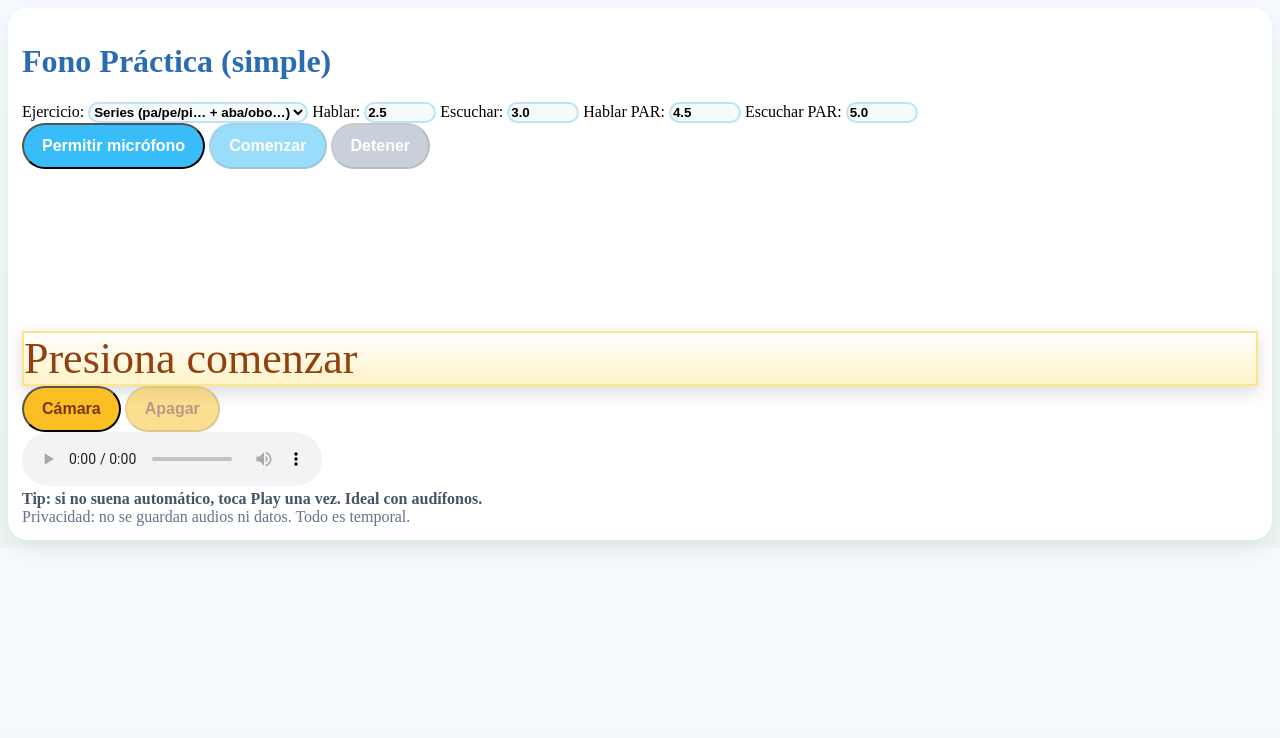
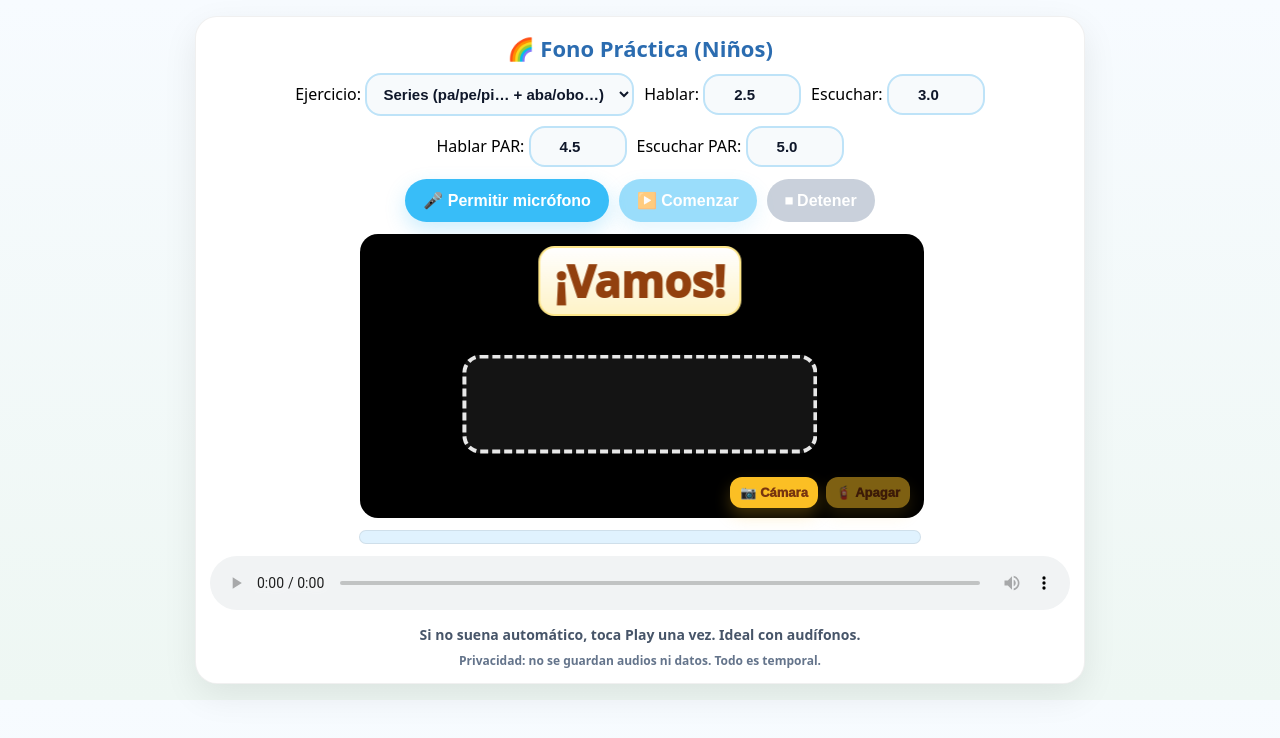
Before and after one commit to hoshkreen-sketch/fono-practica, a plain HTML site: page index.html in a window 1280 px wide. Drawn offline with Linux system fonts and the light colour scheme.

Commit message:
Update index.html

```diff
--- a/index.html
+++ b/index.html
@@ -3,102 +3,211 @@
 <head>
 <meta charset="utf-8">
 <meta name="viewport" content="width=device-width, initial-scale=1">
-<meta name="theme-color" content="#111111">
+<meta name="theme-color" content="#38bdf8">
 <link rel="manifest" href="manifest.json">
 <link rel="apple-touch-icon" href="icons/icon-192.png">
-<title>Fono Práctica</title>
+<title>Fono Práctica (Niños)</title>
 
 <style>
-  /* ===== MODO NIÑOS ===== */
-body {
+  /* ===== ESTILO NIÑOS ===== */
+  body{
+    font-family: system-ui, -apple-system, Segoe UI, Roboto, Arial;
     background: linear-gradient(180deg, #f7fbff, #eef7f3);
+    margin:0; padding:16px;
   }
 
-h1 {
-  color: #2b6cb0;
+  .panel{
+    max-width: 860px;
+    margin: 0 auto;
+    background:#fff;
+    border-radius: 22px;
+    padding: 14px;
+    box-shadow: 0 12px 34px rgba(0,0,0,.08);
+    border: 1px solid rgba(0,0,0,.06);
+  }
+
+  h1{
+    font-size: 22px;
+    margin: 2px 0 10px;
+    text-align:center;
+    color:#2b6cb0;
     font-weight: 900;
   }
 
-.panel {
-  background: #ffffff;
-  border-radius: 20px;
-  padding: 14px;
-  box-shadow: 0 10px 30px rgba(0,0,0,.08);
+  .row{
+    display:flex;
+    gap:10px;
+    justify-content:center;
+    flex-wrap:wrap;
+    margin: 10px 0;
+    align-items:center;
   }
 
-/* Inputs y select */
-input, select {
+  input, select{
+    padding:10px 12px;
     border-radius: 16px;
-  border: 2px solid #bee3f8;
-  background: #f7fafc;
-  font-weight: 600;
+    border:2px solid #bee3f8;
+    background:#f7fafc;
+    text-align:center;
+    font-size:15px;
+    font-weight: 700;
+    color:#0f172a;
   }
 
-/* Botones grandes y amigables */
-button {
+  .controls{
+    display:flex;
+    gap:10px;
+    justify-content:center;
+    flex-wrap:wrap;
+    margin: 12px 0;
+  }
+
+  button{
     font-size: 16px;
     padding: 12px 18px;
     border-radius: 999px;
-  font-weight: 800;
-  background: #38bdf8;
-  color: #ffffff;
+    border:none;
+    font-weight: 900;
+    background:#38bdf8;
+    color:#fff;
+    box-shadow: 0 8px 20px rgba(56,189,248,.25);
   }
 
-button.secondary {
-  background: #94a3b8;
+  button.secondary{
+    background:#94a3b8;
+    box-shadow:none;
   }
 
-button:disabled {
-  opacity: .5;
+  button:disabled{ opacity:.5; }
+
+  /* Cámara */
+  .camShell{
+    position: relative;
+    max-width: 560px;
+    margin: 10px auto 0;
+  }
+
+  video{
+    width:100%;
+    display:block;
+    border-radius: 18px;
+    border: 2px solid rgba(0,0,0,.08);
+    background:#000;
+    transform: scaleX(-1); /* espejo */
   }
 
   /* Palabra sobre la cámara */
-.overlayWord {
+  .overlayWord{
+    position:absolute;
+    left:50%;
+    top:12px;
+    transform:translateX(-50%);
     background: linear-gradient(180deg, #fff, #fef3c7);
     border: 2px solid #fde68a;
+    border-radius: 16px;
+    padding: 10px 14px;
+    font-weight: 1000;
     font-size: 44px;
-  color: #92400e;
-  box-shadow: 0 6px 18px rgba(0,0,0,.15);
+    line-height: 1.05;
+    text-align:center;
+    max-width: 92%;
+    word-break: break-word;
+    color:#92400e;
+    box-shadow: 0 8px 18px rgba(0,0,0,.14);
+    backdrop-filter: blur(6px);
+    animation: pop .35s ease-out;
   }
 
-/* Marco boca más amable */
-.mouthGuide {
-  border: 4px dashed rgba(255,255,255,.9);
-  background: rgba(255,255,255,.08);
+  @keyframes pop{
+    0%{ transform:translateX(-50%) scale(.85); opacity:0; }
+    70%{ transform:translateX(-50%) scale(1.06); opacity:1; }
+    100%{ transform:translateX(-50%) scale(1); }
   }
 
-/* Barra de progreso */
-.progressWrap {
+  /* Marco guía de boca */
+  .mouthGuide{
+    position:absolute;
+    left:50%;
+    top:60%;
+    transform: translate(-50%, -50%);
+    width: 62%;
+    height: 32%;
+    border: 4px dashed rgba(255,255,255,.9);
+    border-radius: 18px;
+    background: rgba(255,255,255,.08);
+    box-shadow: 0 0 0 2px rgba(0,0,0,.15), 0 10px 30px rgba(0,0,0,.25);
+    pointer-events:none;
+  }
+
+  /* Botones mini sobre cámara */
+  .camBtns{
+    position:absolute;
+    right:10px;
+    bottom:10px;
+    display:flex;
+    gap:8px;
+  }
+
+  .mini{
+    font-size: 13px !important;
+    padding: 8px 10px !important;
+    border-radius: 12px !important;
+    background:#fbbf24 !important;
+    color:#78350f !important;
+    font-weight: 1000 !important;
+    box-shadow: 0 8px 16px rgba(251,191,36,.25) !important;
+  }
+
+  /* Diferencias resaltadas */
+  .sep{ opacity:.55; padding:0 10px; font-weight:900; }
+  .diff{
+    text-decoration: underline;
+    text-decoration-thickness: 4px;
+    text-underline-offset: 4px;
+    padding: 0 2px;
+    border-radius: 8px;
+    background: rgba(239,68,68,.12);
+  }
+
+  /* Progreso */
+  .progressWrap{
+    max-width: 560px;
+    margin: 12px auto 0;
+    border: 1px solid rgba(0,0,0,.08);
+    border-radius: 999px;
+    overflow: hidden;
+    height: 12px;
     background: #e0f2fe;
   }
-
-.progressBar {
+  .progressBar{
+    height: 100%;
+    width: 0%;
     background: linear-gradient(90deg, #22c55e, #4ade80);
+    transition: width .08s linear;
   }
 
-/* Botones mini cámara */
-.mini {
-  background: #fbbf24 !important;
-  color: #78350f !important;
-  font-weight: 800;
+  audio{ width:100%; margin-top:12px; }
+
+  .info{
+    text-align:center;
+    color:#475569;
+    margin-top:10px;
+    font-size:14px;
+    font-weight: 700;
   }
-
-/* Textos */
-.info {
-  color: #475569;
+  .small{
+    text-align:center;
+    color:#64748b;
+    font-size:12px;
+    margin-top:8px;
     font-weight: 600;
   }
-
-.small {
-  color: #64748b;
-}
-
 </style>
 </head>
 
 <body>
 <div class="panel">
-  <h1>Fono Práctica (simple)</h1>
+  <h1>🌈 Fono Práctica (Niños)</h1>
 
   <div class="row">
     <label>
@@ -130,19 +239,19 @@ button:disabled {
   </div>
 
   <div class="controls">
-    <button id="perm">Permitir micrófono</button>
-    <button id="start" disabled>Comenzar</button>
-    <button id="stop" class="secondary" disabled>Detener</button>
+    <button id="perm">🎤 Permitir micrófono</button>
+    <button id="start" disabled>▶️ Comenzar</button>
+    <button id="stop" class="secondary" disabled>⏹ Detener</button>
   </div>
 
   <div class="camShell">
     <video id="cam" playsinline muted autoplay></video>
     <div class="mouthGuide" aria-hidden="true"></div>
-    <div class="overlayWord" id="wordOverlay">Presiona comenzar</div>
+    <div class="overlayWord" id="wordOverlay">¡Vamos!</div>
 
     <div class="camBtns">
-      <button id="camOn" class="mini">Cámara</button>
-      <button id="camOff" class="mini" disabled>Apagar</button>
+      <button id="camOn" class="mini">📷 Cámara</button>
+      <button id="camOff" class="mini" disabled>🧯 Apagar</button>
     </div>
   </div>
 
@@ -151,12 +260,12 @@ button:disabled {
   </div>
 
   <audio id="audio" controls></audio>
-  <div class="info" id="info">Tip: si no suena automático, toca Play una vez. Ideal con audífonos.</div>
+  <div class="info" id="info">Si no suena automático, toca Play una vez. Ideal con audífonos.</div>
   <div class="small">Privacidad: no se guardan audios ni datos. Todo es temporal.</div>
 </div>
 
 <script>
-/* PWA: registra service worker si existe */
+/* PWA service worker */
 if ("serviceWorker" in navigator) {
   window.addEventListener("load", () => {
     navigator.serviceWorker.register("./service-worker.js").catch(() => {});
@@ -202,7 +311,7 @@ function buildList(m){
   return [];
 }
 
-/* ===== UI refs ===== */
+/* ===== UI ===== */
 const infoEl = document.getElementById("info");
 const wordOverlay = document.getElementById("wordOverlay");
 const progressBar = document.getElementById("progressBar");
@@ -218,11 +327,8 @@ const btnPerm = document.getElementById("perm");
 const btnStart = document.getElementById("start");
 const btnStop  = document.getElementById("stop");
 
-/* Helpers */
 function sleep(ms){ return new Promise(r=>setTimeout(r,ms)); }
-function setProgress(pct){
-  progressBar.style.width = Math.max(0, Math.min(100, pct)) + "%";
-}
+function setProgress(p){ progressBar.style.width = Math.max(0, Math.min(100, p)) + "%"; }
 async function runProgress(totalMs){
   const start = Date.now();
   while (Date.now() - start < totalMs) {
@@ -233,7 +339,7 @@ async function runProgress(totalMs){
   setProgress(100);
 }
 
-/* Render pares: “pasa → basa” con diferencias resaltadas */
+/* Render pares “pasa → basa” con diferencias resaltadas */
 function renderPair(a, b){
   const maxLen = Math.max(a.length, b.length);
   const A = a.padEnd(maxLen, " ");
@@ -254,7 +360,7 @@ function renderPair(a, b){
   return `${aHtml}<span class="sep">→</span>${bHtml}`;
 }
 
-/* ===== Audio (WAV, iPhone compatible) ===== */
+/* ===== Audio (WAV iPhone compatible) ===== */
 let stream=null, audioCtx=null;
 let running=false, abortNow=false;
 let recSource=null, recProcessor=null;
@@ -262,24 +368,19 @@ let recSource=null, recProcessor=null;
 function stopRecorderChain(){
   try { if (recProcessor) recProcessor.disconnect(); } catch {}
   try { if (recSource) recSource.disconnect(); } catch {}
-  recProcessor = null;
-  recSource = null;
+  recProcessor = null; recSource = null;
 }
 
 async function pedirMicrofono(){
   try{
     stream = await navigator.mediaDevices.getUserMedia({
-  audio: {
-    echoCancellation: true,
-    noiseSuppression: true,
-    autoGainControl: true
-  }
+      audio: { echoCancellation:true, noiseSuppression:true, autoGainControl:true }
     });
     audioCtx = new (window.AudioContext||window.webkitAudioContext)();
-    infoEl.textContent = "Micrófono listo ✅";
+    infoEl.textContent = "✅ Micrófono listo";
     btnStart.disabled = false;
   }catch(e){
-    infoEl.textContent = "No se pudo acceder al micrófono. Revisa permisos en Safari.";
+    infoEl.textContent = "⚠️ No se pudo acceder al micrófono. Revisa permisos en Safari.";
   }
 }
 
@@ -302,6 +403,12 @@ async function grabarWav(ms){
   abortNow = false;
 
   recSource = audioCtx.createMediaStreamSource(stream);
+
+  // filtro pasa-altos suave (reduce ruido grave)
+  const hp = audioCtx.createBiquadFilter();
+  hp.type = "highpass";
+  hp.frequency.value = 120;
+
   recProcessor = audioCtx.createScriptProcessor(4096,1,1);
 
   let ch=[];
@@ -310,7 +417,8 @@ async function grabarWav(ms){
     ch.push(new Float32Array(e.inputBuffer.getChannelData(0)));
   };
 
-  recSource.connect(recProcessor);
+  recSource.connect(hp);
+  hp.connect(recProcessor);
   recProcessor.connect(audioCtx.destination); // requerido iOS
 
   for (let t = 0; t < ms; t += 50){
@@ -319,7 +427,6 @@ async function grabarWav(ms){
   }
 
   stopRecorderChain();
-
   if (abortNow || !running) return null;
 
   let len=0; for(const c of ch) len+=c.length;
@@ -330,13 +437,12 @@ async function grabarWav(ms){
 
 async function reproducir(blob){
   if (!blob) return;
-  // Reproduce y luego "libera" el audio (no se guarda)
   audioEl.src = URL.createObjectURL(blob);
   try { await audioEl.play(); }
   catch { infoEl.textContent = "Grabado ✅. Toca Play para escuchar."; }
 }
 
-/* ===== Loop principal ===== */
+/* ===== Loop ===== */
 let idx=0, list=[];
 
 async function ciclo(){
@@ -357,15 +463,15 @@ async function ciclo(){
     if(item.type === "pair"){
       talkSecs = Number(talkPairSecsEl.value || 4.5);
       listenSecs = Number(listenPairSecsEl.value || 5.0);
-      wordOverlay.innerHTML = renderPair(item.a, item.b); // ✅ siempre juntas
-      infoEl.textContent = "Di izquierda y luego derecha…";
+      wordOverlay.innerHTML = renderPair(item.a, item.b);
+      infoEl.textContent = "Di izquierda → derecha 🙂";
     } else {
       wordOverlay.textContent = item.a;
-      infoEl.textContent = "Di la palabra ahora…";
+      infoEl.textContent = "Di la palabra 🙂";
     }
 
     // GRABAR
-    infoEl.textContent = "Grabando… 🎙️";
+    infoEl.textContent = "🎙️ Grabando…";
     setProgress(0);
     const talkMs = Math.round(talkSecs * 1000);
     const progressTask = runProgress(talkMs);
@@ -376,13 +482,12 @@ async function ciclo(){
     if (!wav) break;
 
     // ESCUCHAR
-    infoEl.textContent = "Escuchando tu voz ▶️";
+    infoEl.textContent = "▶️ Escuchando tu voz";
     setProgress(0);
     await reproducir(wav);
 
     const listenMs = Math.round(listenSecs * 1000);
     await runProgress(listenMs);
-
     if (!running || abortNow) break;
 
     idx++;
@@ -391,7 +496,7 @@ async function ciclo(){
 
   stopRecorderChain();
   setProgress(0);
-  infoEl.textContent = "Detenido.";
+  infoEl.textContent = "⏹ Detenido";
   btnStop.disabled = true;
   btnStart.disabled = false;
 }
@@ -401,7 +506,7 @@ btnPerm.onclick = pedirMicrofono;
 
 btnStart.onclick = async () => {
   if(!stream || !audioCtx){
-    infoEl.textContent = "Primero pulsa 'Permitir micrófono'.";
+    infoEl.textContent = "Primero permite el micrófono.";
     return;
   }
   try{ await audioCtx.resume(); }catch{}
@@ -409,15 +514,14 @@ btnStart.onclick = async () => {
 };
 
 btnStop.onclick = () => {
-  // ✅ Detener rápido
   running = false;
   abortNow = true;
   stopRecorderChain();
   setProgress(0);
-  infoEl.textContent = "Detenido.";
+  infoEl.textContent = "⏹ Detenido";
 };
 
-/* ===== Cámara frontal ===== */
+/* Cámara frontal */
 const cam = document.getElementById("cam");
 const camOn = document.getElementById("camOn");
 const camOff = document.getElementById("camOff");
@@ -430,7 +534,7 @@ camOn.onclick = async () => {
     camOn.disabled = true;
     camOff.disabled = false;
   } catch(e){
-    infoEl.textContent = "No se pudo encender la cámara. Revisa permisos.";
+    infoEl.textContent = "⚠️ No se pudo encender la cámara. Revisa permisos.";
   }
 };
 
@@ -444,6 +548,5 @@ camOff.onclick = () => {
   camOff.disabled=true;
 };
 </script>
-
 </body>
 </html>
```
Lines whose indentation alone changed are shown as unchanged.
